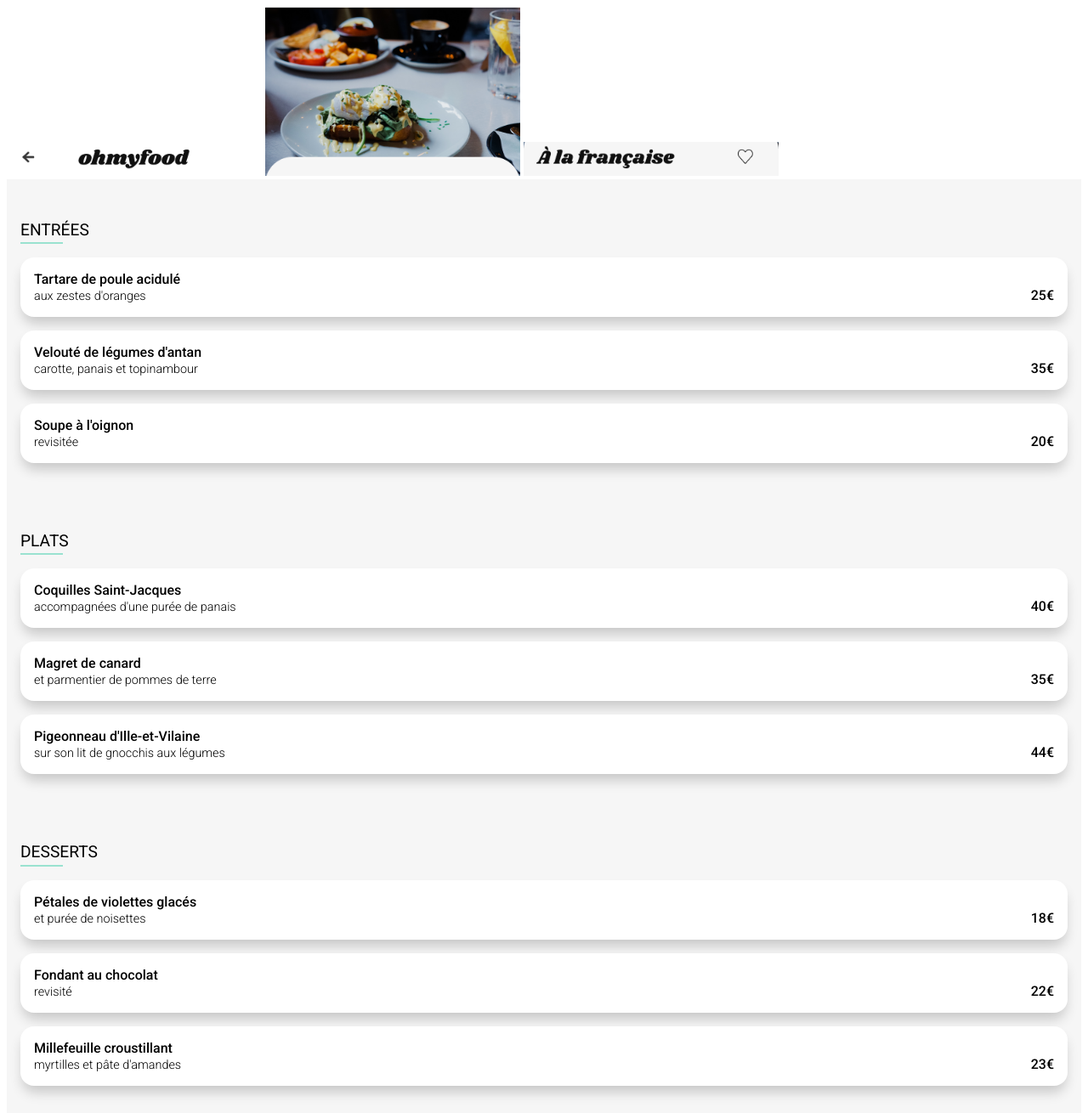
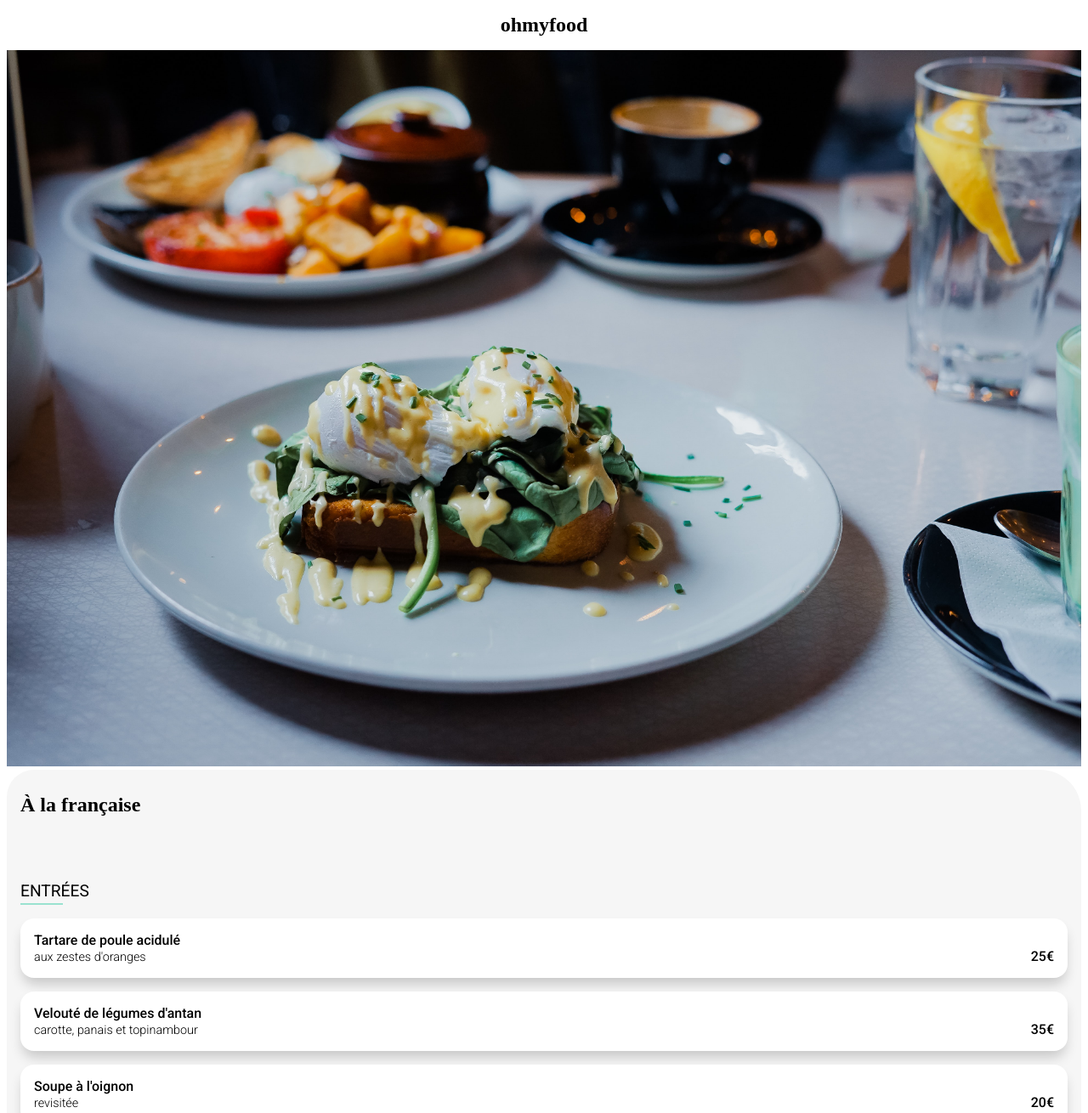
Before and after one commit to oolyster/AdelineReaux_3_27102020, a website: page restaurant-1.html in a window 1280 px wide. Shown: the top 1310 px of the page at 85% size. Drawn offline with Linux system fonts and the light colour scheme; a web font is replaced by a local one.

Commit message:
Restaurant v3

```diff
--- a/restaurant-1.html
+++ b/restaurant-1.html
@@ -9,9 +9,15 @@
     <meta name="description" content="Ohmyfood">
 </head>
 <body>
-<a href="index.html"><img src="maquette/menu-restaurant_3-0-0.png" alt="maquette" style="width: 300px;"/></a>
-<img src="maquette/menu-restaurant_3-1-0.png" alt="maquette" style="width: 300px;"/>
-<img src="maquette/menu-restaurant_3-1-1.png" alt="maquette" style="width: 300px;"/>
+<header>
+    <h1 class="logo"><a href="index.html" class="logo">ohmyfood</a></h1>
+</header>
+<section class="restaurant">
+    <img src="public/img/toa-heftiba-DQKerTsQwi0-unsplash.jpg" alt="" class="restaurant__image"/>
+    <div class="restaurant__nom">
+        <h1 class="restaurant__title">À la française</h1>
+    </div>
+</section>
 <!--entrées-->
 <section class="plat">
     <h2 class="plat__title">Entrées</h2>
--- a/sass/pages/common.scss
+++ b/sass/pages/common.scss
@@ -3,11 +3,18 @@ body {
   font-family: $police;
 }
 
-p, a{
+p {
   font-family: $police;
   font-size: 1rem;
   color:$text-color-1;
   font-weight: 400;
+}
+
+a{
+  font-family: inherit;
+  font-size: inherit;
+  color:inherit;
+  text-decoration: none;
 }
 
 p.light {
--- a/sass/pages/resto.scss
+++ b/sass/pages/resto.scss
@@ -1,3 +1,30 @@
+.restaurant {
+  padding: 0;
+  margin: 0;
+  display: block;
+  background-color: $background-color;
+
+  &__image {
+    width: 100%;
+    height: auto;
+  }
+
+  &__nom {
+    padding: .5rem 1rem;
+    margin: 0;
+    display: block;
+    background-color: $background-fade;
+    border-top-left-radius: 2rem;
+    border-top-right-radius: 3rem;
+  }
+
+  &__title {
+    font-family: $logo;
+    text-align: left;
+    color: $text-color-1;
+  }
+}
+
 .plat {
   padding: 2rem 1rem;
   margin: 0;
```
Also changed, not shown: index.html (+6 -6 lines), public/css/style.css, 1 other file.
